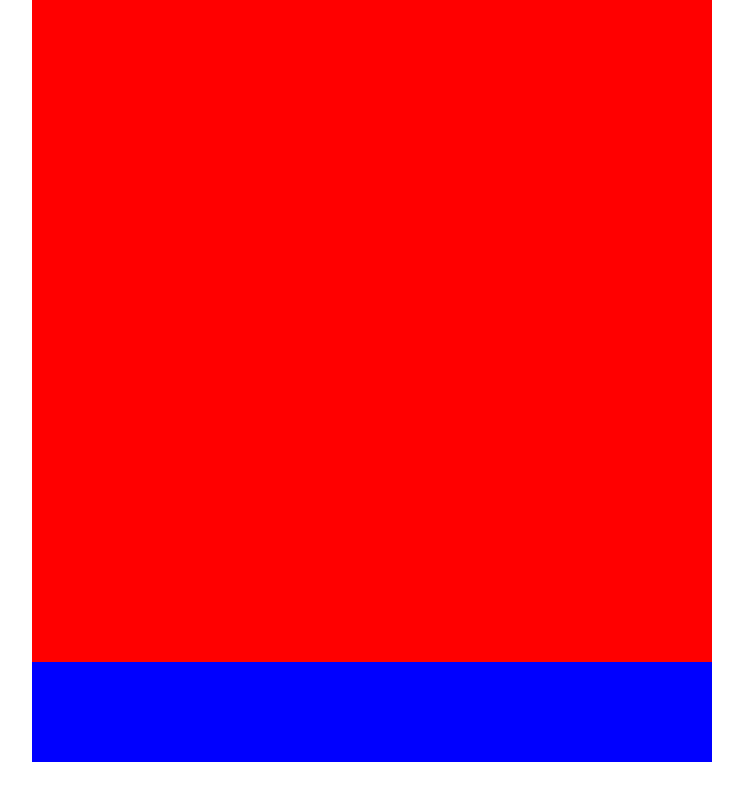
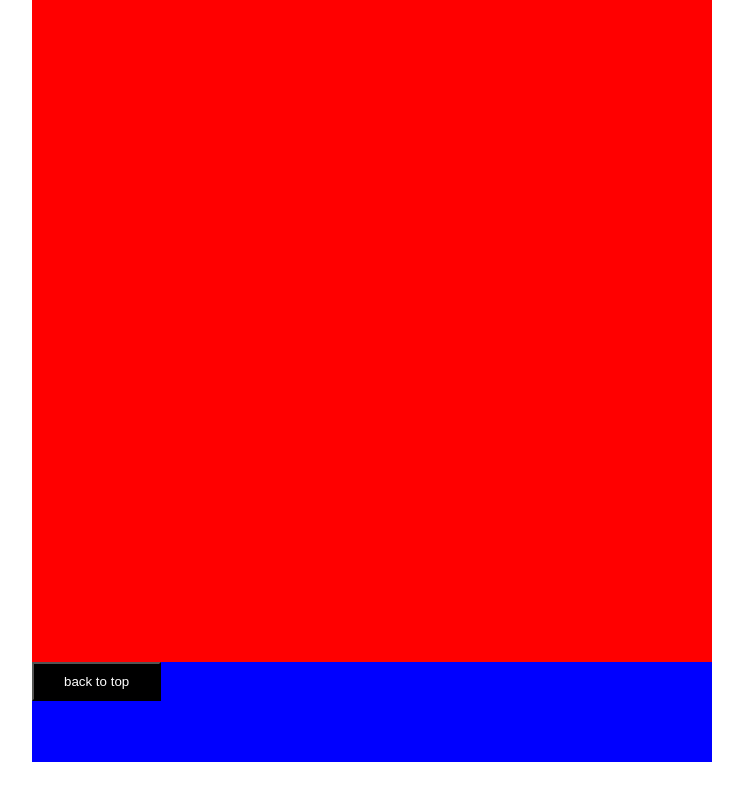
Before and after one commit to quochuy93/git2_2, a plain HTML site: page index.html in a window 1280 px wide. Shown: the part 988-1788 px from the top of the page, without its empty margins (268-1011 px from the left). Drawn offline with Linux system fonts and the light colour scheme.

Commit message:
update bookmark back to top

```diff
--- a/assets/sass/main.scss
+++ b/assets/sass/main.scss
@@ -42,5 +42,14 @@ body {
 .footer{height: 10rem;
     width: 100%;
     background-color: blue;
+    .button{
+        padding: 1rem 3rem;
+        background-color: black;
+        color: white;
+        &:hover{
+            cursor: pointer;
+            opacity: 50%;
+        }
+    }
 
 }
--- a/index.html
+++ b/index.html
@@ -11,13 +11,16 @@
 
   <body>
     <div class="screen">
+      <a id="TopBookmark"></a>
       <div class="header"></div>
 
       <div class="main">
         <div class="body"></div>
       </div>
 
-      <div class="footer"></div>
+      <div class="footer">
+        <a href="#TopBookmark"><button class="button">back to top</button></a>
+      </div>
     </div>
   </body>
 </html>
```
Also changed, not shown: assets/css/main.css, assets/css/main.min.css.
